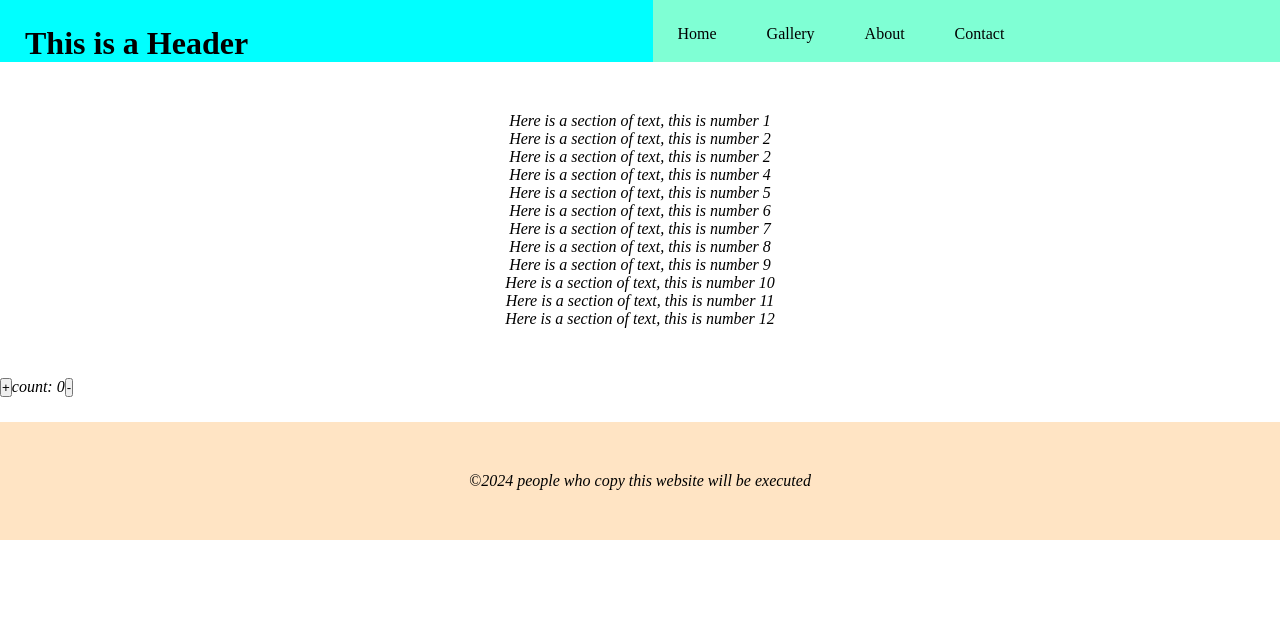
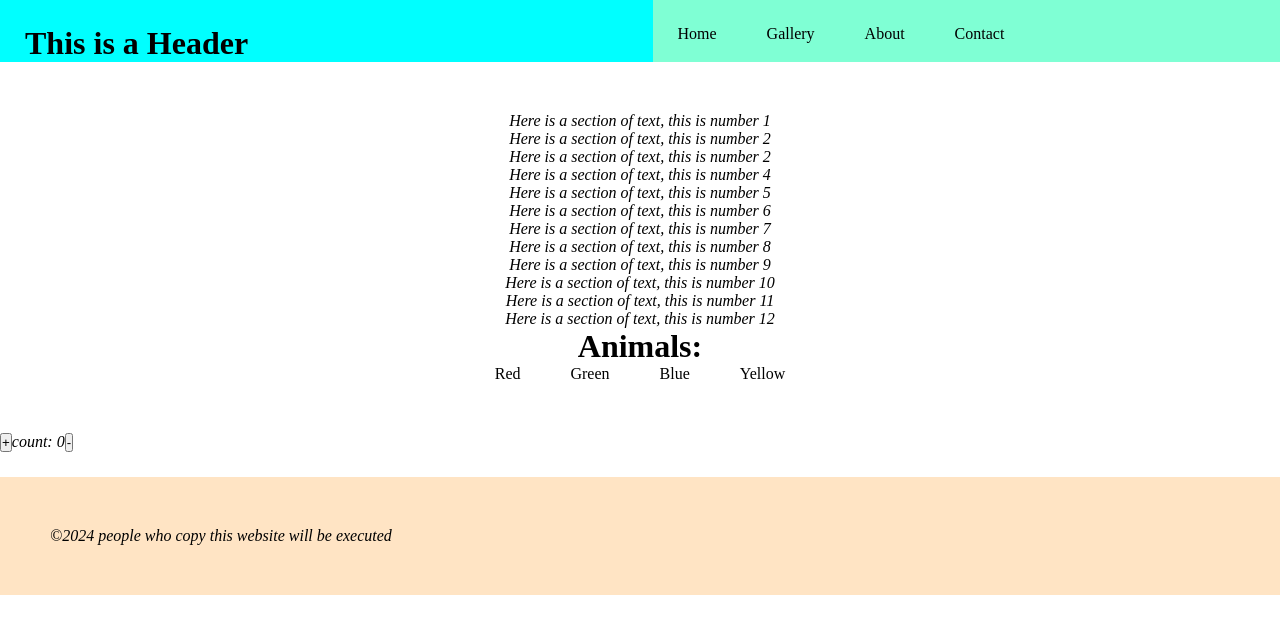
Before and after one commit to Ollie-Judge/practice-vite, a React (Vite) app: page / in a window 1280 px wide. Shown: the top 634 px of the page. Built offline with nearby package versions, Linux system fonts and the light colour scheme.

Commit message:
using map to output an array

```diff
--- a/src/components/Main-text.jsx
+++ b/src/components/Main-text.jsx
@@ -1,6 +1,11 @@
+import { useState } from "react";
 import "../style/mainText.css";
 
 function MainText() {
+  const mainTextArray = ["Here is a section of text, this is number"];
+  const [number, setNumber] = useState(0);
+  const colours = ["Red", "Green", "Blue", "Yellow"];
+
   return (
     <>
       <div id="mainText">
@@ -51,6 +56,15 @@ function MainText() {
         <div>
           <p>Here is a section of text, this is number 12</p>
         </div>
+
+        <div>
+          <h1>Animals: </h1>
+          <ul>
+            {colours.map((colour) => {
+              return <li key={colour}>{colour}</li>;
+            })}
+          </ul>
+        </div>
       </div>
     </>
   );
--- a/src/style/buttonTest.css
+++ b/src/style/buttonTest.css
@@ -1,4 +1,5 @@
 #useStateButtons {
+  text-align: center;
   margin: 25px auto;
   display: flex;
 }
--- a/src/style/mainText.css
+++ b/src/style/mainText.css
@@ -1,7 +1,4 @@
 #mainText {
   margin: 50px auto;
-}
-
-p {
   text-align: center;
 }
```
